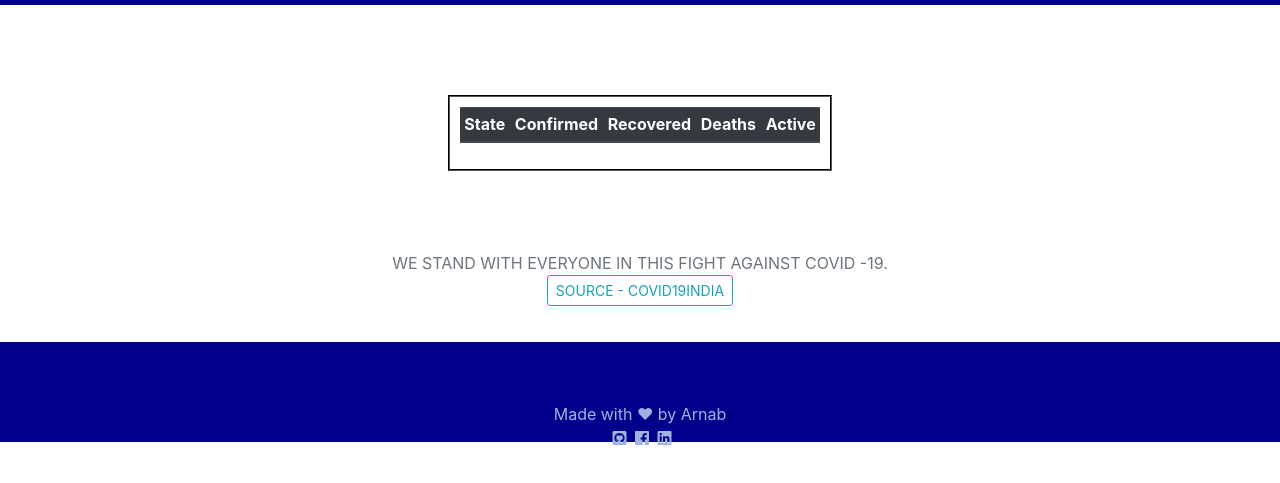
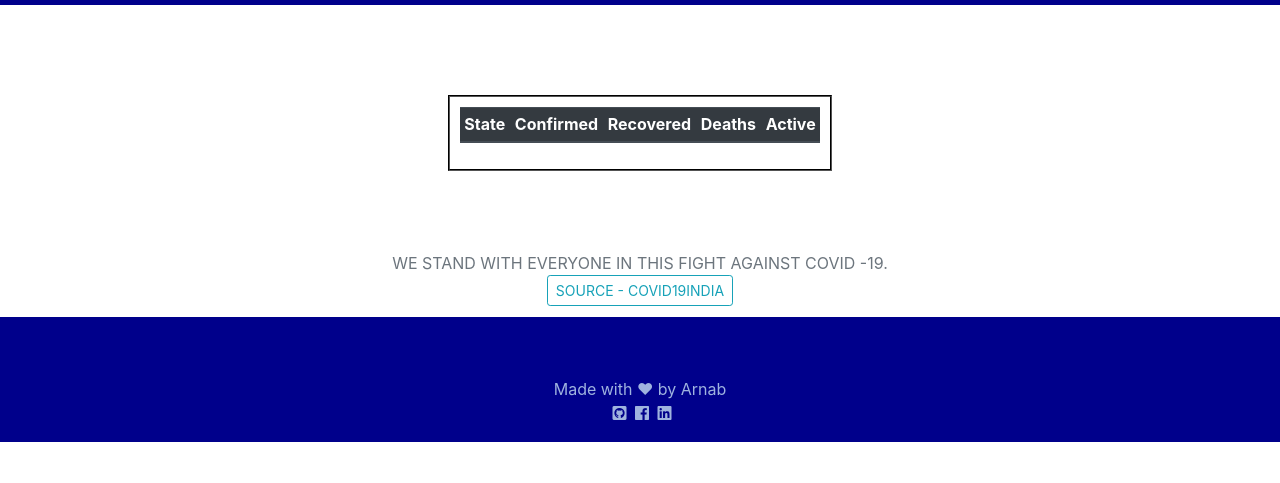
Before and after one commit to arnoob16/Covid-19, a website: page States.html in a window 1280 px wide. Shown: the part 53-536 px from the top of the page. Drawn offline with nearby package versions, Linux system fonts and the light colour scheme; no server answers.

Commit message:
Fixed Footer

```diff
--- a/css/states.css
+++ b/css/states.css
@@ -8,7 +8,7 @@ footer{
     bottom: 0;
     position: absolute;
     width: 100%;
-    height: 100px;
+    height: 125px;
     background-color: #00008B
 }
 th{ text-align:left; }
```
